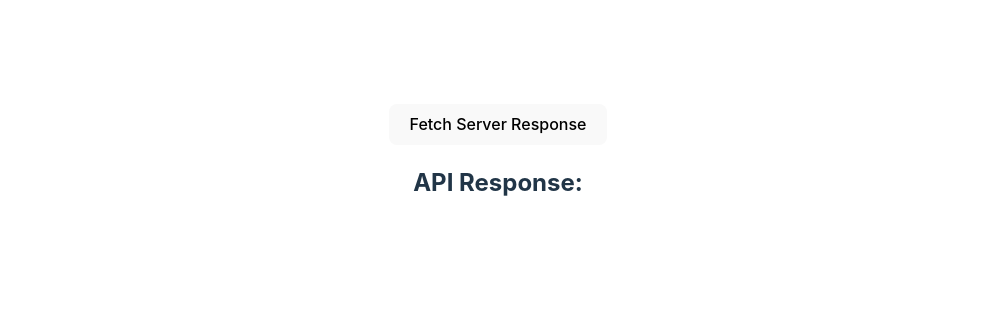
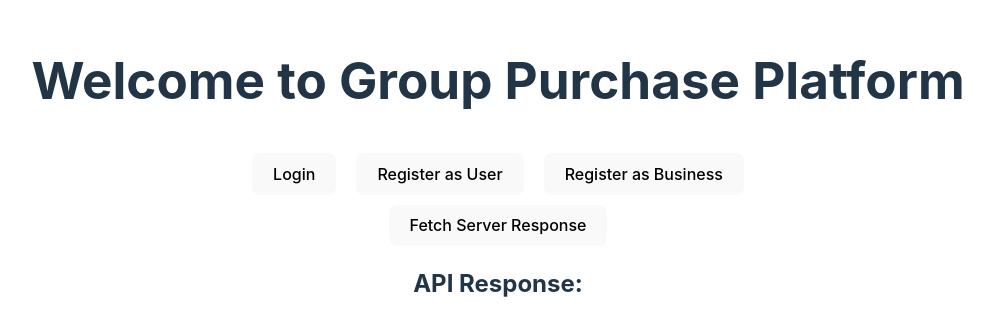
Before and after one commit to ShareBuy-final-project/Frontend, a React (Vite) app: page / in a window 1280 px wide. Shown: the part 238-574 px from the top of the page, without its empty margins (142-1135 px from the left). Built offline with nearby package versions, Linux system fonts and the light colour scheme.

Commit message:
creates welcome page

```diff
--- a/package.json
+++ b/package.json
@@ -24,6 +24,7 @@
   "dependencies": {
     "axios": "^1.7.9",
     "react": "19.0.0-rc.1",
-    "react-dom": "19.0.0-rc.1"
+    "react-dom": "19.0.0-rc.1",
+    "react-router-dom": "^7.0.2"
   }
 }
--- a/src/App.jsx
+++ b/src/App.jsx
@@ -1,6 +1,11 @@
 import { useState } from 'react'
 import './App.css'
 import axios from 'axios';
+import Welcome from './Components/Welcome';
+// import Login from './Login';
+// import RegisterUser from './RegisterUser';
+// import RegisterBusiness from './RegisterBusiness';
+import { BrowserRouter as Router, Route, Routes } from 'react-router-dom';
 
 function App() {
   const [responseValue, setResponseValue] = useState([]);
@@ -18,6 +23,14 @@ function App() {
   };
 
   return (
+    <Router>
+      <Routes>
+        <Route path="/" element={<Welcome />} />
+        {/* <Route path="/login" component={Login} />
+        <Route path="/register/user" component={RegisterUser} />
+        <Route path="/register/business" component={RegisterBusiness} /> */}
+        {/* Add other routes here */}
+      </Routes>
       <div>
         <button onClick={fetchData}>
           Fetch Server Response
@@ -31,6 +44,7 @@ function App() {
           ))}
         </ul>
       </div>
+    </Router>
   );
 }
 
--- /dev/null
+++ b/src/Components/Welcome.jsx
@@ -0,0 +1,24 @@
+import React from 'react';
+import { useNavigate } from 'react-router-dom';
+import '../Styles/Welcome.css';
+
+function Welcome() {
+    const navigate = useNavigate();
+
+    const navigateTo = (path) => {
+        navigate(path);
+    };
+
+  return (
+    <div className="welcome-container">
+      <h1>Welcome to Group Purchase Platform</h1>
+      <div className="button-group">
+        <button onClick={() => navigateTo('/login')}>Login</button>
+        <button onClick={() => navigateTo('/register/user')}>Register as User</button>
+        <button onClick={() => navigateTo('/register/business')}>Register as Business</button>
+      </div>
+    </div>
+  );
+}
+
+export default Welcome;
--- /dev/null
+++ b/src/Styles/Welcome.css
@@ -0,0 +1,15 @@
+.welcome-container {
+  text-align: center;
+  margin-top: 50px;
+}
+
+.button-group {
+  margin-top: 20px;
+}
+
+.button-group button {
+  margin: 10px;
+  padding: 10px 20px;
+  font-size: 16px;
+  cursor: pointer;
+}
```
Also changed, not shown: 1 other file (tests, documents, lock files or other folders). Lines whose indentation alone changed are shown as unchanged.
